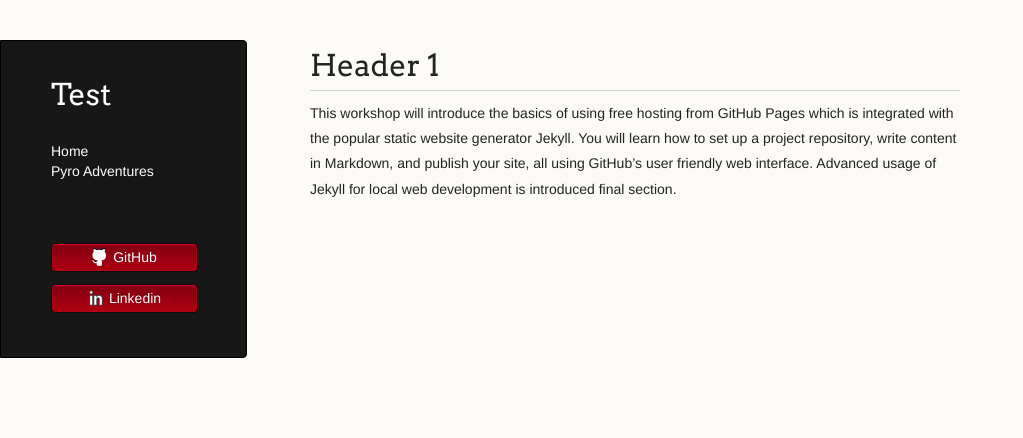
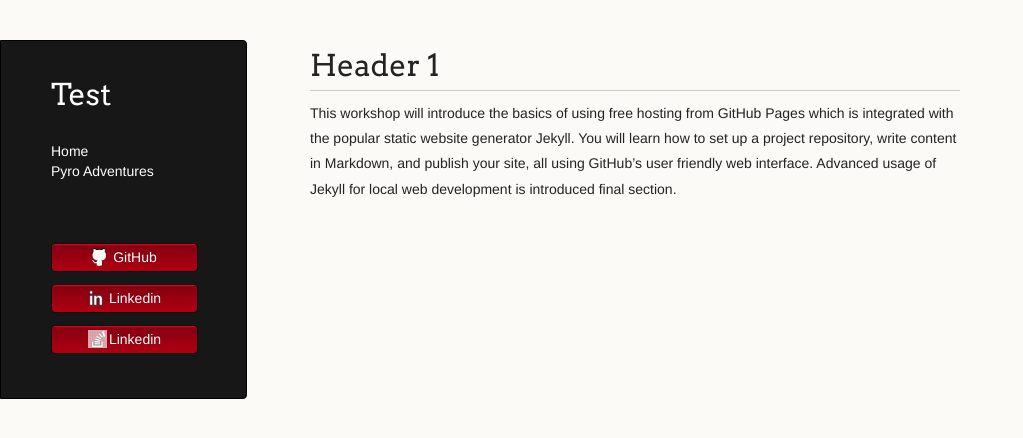
Before and after one commit to LemonPy29/LemonPy29.github.io, a Jekyll site: the page built from index.md, in a window 1280 px wide. Shown: the top 438 px of the page, without its empty margins (0-1023 px from the left). Built offline with Jekyll 4.4.1, drawn with Linux system fonts in a browser that asks for light colours; the repository's description, which GitHub fills in, is left out; our own code applies the rules of GitHub Pages for plain Markdown files.

Commit message:
Update header.html

```diff
--- a/_includes/header.html
+++ b/_includes/header.html
@@ -25,6 +25,7 @@
     <ul>
       <li><a class="buttons github" href="{{ site.github.owner_url }}">GitHub</a></li>
       <li><a class="buttons linkedin" href="{{ site.linkedin }}">Linkedin</a></li>
+      <li><a class="buttons so" href="{{ site.so-profile }}">Linkedin</a></li>
     </ul>
   {% endif %}
 
```
